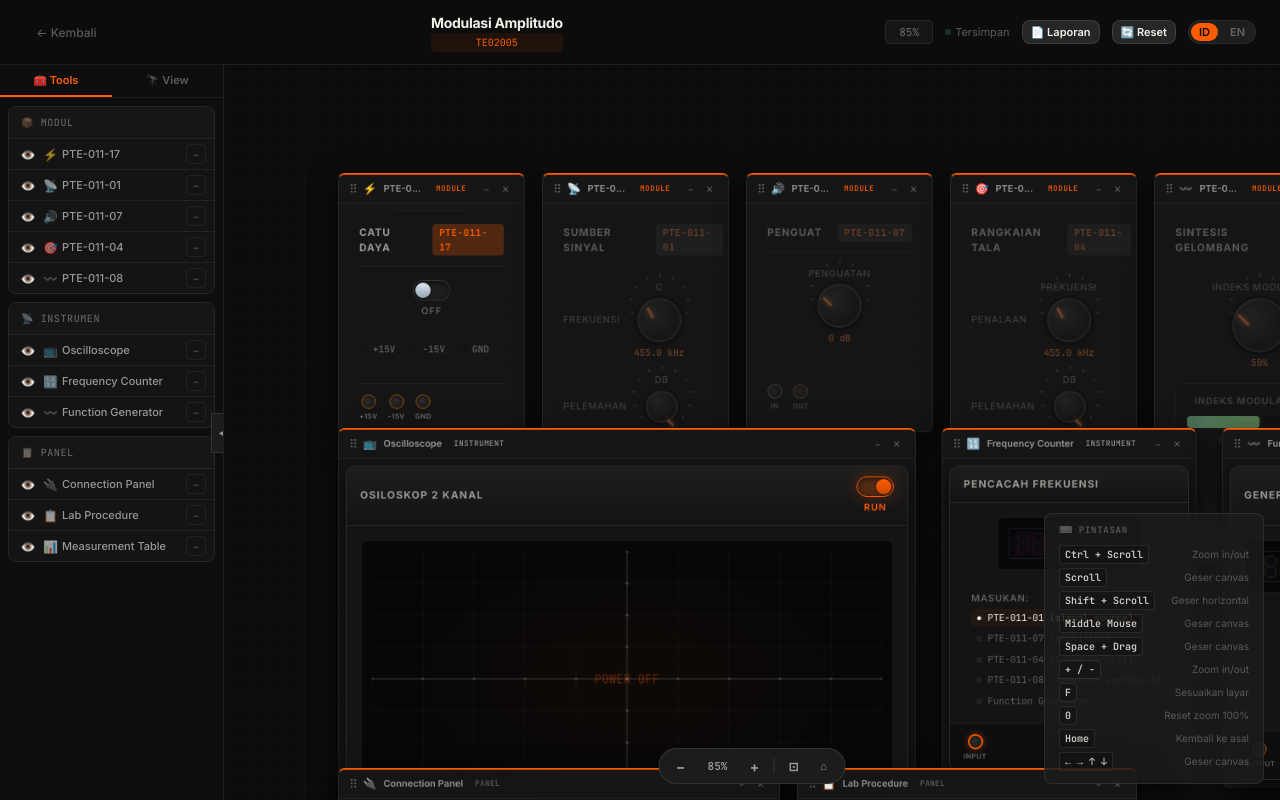
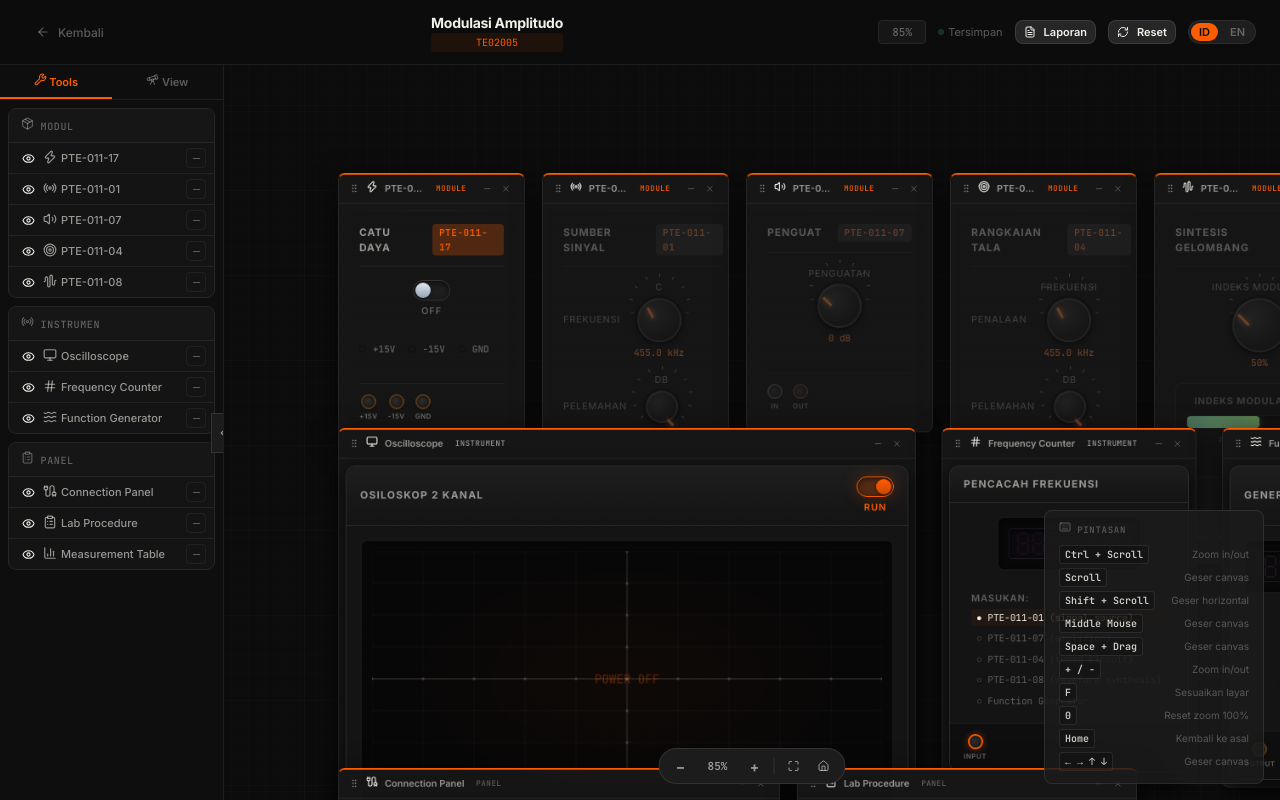
Before and after one commit to adnan-rabban/lab-siskom, a React (Vite) app: page / in a window 1280 px wide. Both pictures are taken after a click on the button 256 px from the left and 440 px from the top of the page. Built offline with nearby package versions, Linux system fonts and the light colour scheme.

Commit message:
01/05/2026

```diff
--- a/index.html
+++ b/index.html
@@ -10,6 +10,7 @@
     <link rel="icon" type="image/svg+xml" href="/favicon.svg" />
     <link rel="preconnect" href="https://fonts.googleapis.com" />
     <link rel="preconnect" href="https://fonts.gstatic.com" crossorigin />
+    <link href="https://fonts.googleapis.com/css2?family=Material+Symbols+Rounded:opsz,wght,FILL,GRAD@20..48,100..700,0..1,-50..200&display=swap" rel="stylesheet" />
     <style>
       /* Prevent FOUC */
       html { background: #0C0C0C; }
--- a/package.json
+++ b/package.json
@@ -10,6 +10,7 @@
     "preview": "vite preview"
   },
   "dependencies": {
+    "lucide-react": "^1.14.0",
     "react": "^19.2.5",
     "react-dom": "^19.2.5",
     "react-router-dom": "^7.14.2"
--- a/src/components/MeasurementTable.tsx
+++ b/src/components/MeasurementTable.tsx
@@ -1,6 +1,7 @@
 import { useMemo } from 'react';
 import { useSignalGraph } from '../engine/SignalGraphContext';
 import type { MeasurementRow } from '../engine/types';
+import { BarChart3 } from 'lucide-react';
 
 interface MeasurementTableProps {
   title: string;
@@ -164,7 +165,7 @@ export default function MeasurementTable({
             disabled={!allFilled}
             style={{ opacity: allFilled ? 1 : 0.5 }}
           >
-            📊 {t('Kirim untuk Penilaian', 'Submit for Grading')}
+            <BarChart3 size={12} /> {t('Kirim untuk Penilaian', 'Submit for Grading')}
           </button>
         </div>
       )}
--- a/src/components/ReportExporter.tsx
+++ b/src/components/ReportExporter.tsx
@@ -1,4 +1,5 @@
 import { useState, useCallback, useRef } from 'react';
+import { FileText, X, Printer } from 'lucide-react';
 
 interface ReportExporterProps {
   practicumTitle: string;
@@ -132,7 +133,7 @@ export default function ReportExporter({
         onClick={() => setShowDialog(true)}
         title={t('Unduh Laporan', 'Download Report')}
       >
-        📄 {t('Laporan', 'Report')}
+        <FileText size={12} /> {t('Laporan', 'Report')}
       </button>
 
       {showDialog && (
@@ -140,7 +141,7 @@ export default function ReportExporter({
           <div className="scorecard-modal" onClick={e => e.stopPropagation()} style={{ maxWidth: '400px' }}>
             <div className="scorecard-header">
               <h2 className="scorecard-title">{t('Ekspor Laporan', 'Export Report')}</h2>
-              <button className="scorecard-close" onClick={() => setShowDialog(false)}>✕</button>
+              <button className="scorecard-close" onClick={() => setShowDialog(false)}><X size={16} /></button>
             </div>
             <div className="scorecard-body">
               <div style={{ display: 'flex', flexDirection: 'column', gap: 'var(--sp-3)' }}>
@@ -189,7 +190,7 @@ export default function ReportExporter({
                 {t('Batal', 'Cancel')}
               </button>
               <button className="btn btn-primary" onClick={handleExport}>
-                📄 {t('Cetak Laporan', 'Print Report')}
+                <Printer size={12} /> {t('Cetak Laporan', 'Print Report')}
               </button>
             </div>
           </div>
--- a/src/components/Toast.tsx
+++ b/src/components/Toast.tsx
@@ -1,4 +1,5 @@
 import { useState, useEffect, useCallback, createContext, useContext, type ReactNode } from 'react';
+import { Info, CheckCircle, AlertTriangle, XCircle } from 'lucide-react';
 
 // ============================================================
 // Toast Notification System
@@ -69,11 +70,11 @@ function ToastItem({ toast, onDismiss }: { toast: Toast; onDismiss: () => void }
     return () => clearTimeout(timer);
   }, [toast.duration, onDismiss]);
 
-  const icons: Record<ToastType, string> = {
-    info: 'ℹ',
-    success: '✓',
-    warning: '⚠',
-    error: '✕',
+  const icons: Record<ToastType, ReactNode> = {
+    info: <Info size={14} />,
+    success: <CheckCircle size={14} />,
+    warning: <AlertTriangle size={14} />,
+    error: <XCircle size={14} />,
   };
 
   return (
--- a/src/index.css
+++ b/src/index.css
@@ -456,6 +456,19 @@ img {
 .select-none { user-select: none; -webkit-user-select: none; }
 
 /* ============================================================
+   Material Symbols Utility
+   ============================================================ */
+.material-symbols-rounded {
+  font-variation-settings: 'FILL' 1, 'wght' 400, 'GRAD' 0, 'opsz' 20;
+  font-size: inherit;
+  line-height: 1;
+  vertical-align: middle;
+  display: inline-flex;
+  align-items: center;
+  justify-content: center;
+}
+
+/* ============================================================
    Animations
    ============================================================ */
 @keyframes pulse-glow {
--- a/src/pages/LabWorkbench.tsx
+++ b/src/pages/LabWorkbench.tsx
@@ -1,7 +1,17 @@
 import {
   useEffect, useState, useMemo, useCallback, useRef,
+  type ReactNode,
 } from 'react';
 import { useNavigate, useParams } from 'react-router-dom';
+import {
+  ArrowLeft, ChevronLeft, ChevronRight,
+  Zap, Radio, Volume2, Target, AudioWaveform, Search,
+  Monitor, Hash, Waves, Cable, ClipboardList, BarChart3,
+  Package, Eye, EyeOff, Minus, Square, X,
+  ZoomIn, Maximize, RotateCcw, Lightbulb,
+  Settings, Wrench, Telescope, GripVertical, FlaskConical,
+  Home, Keyboard, Mouse, Move, RefreshCw,
+} from 'lucide-react';
 import { useSignalGraph } from '../engine/SignalGraphContext';
 import { evaluateMeasurements, type GradingResult } from '../engine/GradingEngine';
 import { amModulationConfig, amMeasurementRows } from '../practicums/amModulation';
@@ -53,7 +63,7 @@ interface WidgetMeta {
   id: string;
   label: string;
   category: 'module' | 'instrument' | 'panel';
-  icon: string;
+  icon: ReactNode;
   defaultPos: WidgetPosition;
   width: number;
 }
@@ -85,7 +95,7 @@ function buildDefaultLayout(config: PracticumConfig): WidgetMeta[] {
     id: 'instrument-oscilloscope',
     label: 'Oscilloscope',
     category: 'instrument',
-    icon: '📺',
+    icon: <Monitor size={14} />,
     defaultPos: { x: ix, y: instY },
     width: 680,
   });
@@ -97,7 +107,7 @@ function buildDefaultLayout(config: PracticumConfig): WidgetMeta[] {
         id: `instrument-freq-${inst.nodeId}`,
         label: inst.label,
         category: 'instrument',
-        icon: '🔢',
+        icon: <Hash size={14} />,
         defaultPos: { x: ix, y: instY },
         width: 300,
       });
@@ -107,7 +117,7 @@ function buildDefaultLayout(config: PracticumConfig): WidgetMeta[] {
         id: `instrument-fgen-${inst.nodeId}`,
         label: inst.label,
         category: 'instrument',
-        icon: '〰️',
+        icon: <Waves size={14} />,
         defaultPos: { x: ix, y: instY },
         width: 300,
       });
@@ -118,24 +128,24 @@ function buildDefaultLayout(config: PracticumConfig): WidgetMeta[] {
   // Panels row
   const panelY = 780;
   layout.push(
-    { id: 'panel-connections', label: 'Connection Panel', category: 'panel', icon: '🔌', defaultPos: { x: 40, y: panelY }, width: 520 },
-    { id: 'panel-procedure', label: 'Lab Procedure', category: 'panel', icon: '📋', defaultPos: { x: 580, y: panelY }, width: 400 },
-    { id: 'panel-measurements', label: 'Measurement Table', category: 'panel', icon: '📊', defaultPos: { x: 40, y: 1160 }, width: 940 },
+    { id: 'panel-connections', label: 'Connection Panel', category: 'panel', icon: <Cable size={14} />, defaultPos: { x: 40, y: panelY }, width: 520 },
+    { id: 'panel-procedure', label: 'Lab Procedure', category: 'panel', icon: <ClipboardList size={14} />, defaultPos: { x: 580, y: panelY }, width: 400 },
+    { id: 'panel-measurements', label: 'Measurement Table', category: 'panel', icon: <BarChart3 size={14} />, defaultPos: { x: 40, y: 1160 }, width: 940 },
   );
 
   return layout;
 }
 
-function moduleIcon(type: string) {
+function moduleIcon(type: string): ReactNode {
   switch (type) {
-    case 'power-supply': return '⚡';
-    case 'signal-source': return '📡';
-    case 'amplifier': return '🔊';
-    case 'tuned-circuit': return '🎯';
-    case 'waveform-synthesis': return '〰️';
-    case 'detector': return '🔍';
-    case 'fm-modulator': return '📻';
-    default: return '📦';
+    case 'power-supply': return <Zap size={14} />;
+    case 'signal-source': return <Radio size={14} />;
+    case 'amplifier': return <Volume2 size={14} />;
+    case 'tuned-circuit': return <Target size={14} />;
+    case 'waveform-synthesis': return <AudioWaveform size={14} />;
+    case 'detector': return <Search size={14} />;
+    case 'fm-modulator': return <Waves size={14} />;
+    default: return <Package size={14} />;
   }
 }
 
@@ -691,7 +701,7 @@ export default function LabWorkbench() {
         <div style={{ textAlign: 'center' }}>
           <h2 style={{ color: 'var(--text-secondary)' }}>Practicum not found</h2>
           <button className="btn btn-primary" onClick={() => navigate('/')} style={{ marginTop: 16 }}>
-            ← Back to Home
+            <ArrowLeft size={14} /> Back to Home
           </button>
         </div>
       </div>
@@ -708,7 +718,7 @@ export default function LabWorkbench() {
       {/* ── Topbar ── */}
       <header className="workbench-header canvas-header">
         <button className="workbench-back-btn" onClick={() => navigate('/')}>
-          ← {t('Kembali', 'Back')}
+          <ArrowLeft size={14} /> {t('Kembali', 'Back')}
         </button>
         <div className="workbench-title-section">
           <div className="workbench-title">{t(config.titleId, config.title)}</div>
@@ -728,7 +738,7 @@ export default function LabWorkbench() {
             t={t}
           />
           <button className="btn btn-secondary btn-sm" onClick={handleResetLayout} title="Reset">
-            🔄 Reset
+            <RefreshCw size={12} /> Reset
           </button>
           <div className="lang-toggle">
             <button className={`lang-option ${state.language === 'id' ? 'active' : ''}`}
@@ -749,7 +759,7 @@ export default function LabWorkbench() {
             onClick={() => setToolbarOpen(p => !p)}
             title={toolbarOpen ? 'Collapse' : 'Expand toolbar'}
           >
-            {toolbarOpen ? '◀' : '▶'}
+            {toolbarOpen ? <ChevronLeft size={14} /> : <ChevronRight size={14} />}
           </button>
 
           {toolbarOpen && (
@@ -758,17 +768,17 @@ export default function LabWorkbench() {
                 <button
                   className={`canvas-sidebar-tab ${toolbarTab === 'tools' ? 'active' : ''}`}
                   onClick={() => setToolbarTab('tools')}
-                >🧰 Tools</button>
+                ><Wrench size={13} /> Tools</button>
                 <button
                   className={`canvas-sidebar-tab ${toolbarTab === 'view' ? 'active' : ''}`}
                   onClick={() => setToolbarTab('view')}
-                >🔭 View</button>
+                ><Telescope size={13} /> View</button>
               </div>
 
               {toolbarTab === 'tools' && (
                 <div className="canvas-sidebar-body">
                   <div className="canvas-tool-group">
-                    <div className="canvas-tool-group-label">📦 {t('Modul', 'Modules')}</div>
+                    <div className="canvas-tool-group-label"><Package size={13} /> {t('Modul', 'Modules')}</div>
                     {moduleWidgets.map(m => (
                       <ToolbarItem
                         key={m.id}
@@ -788,7 +798,7 @@ export default function LabWorkbench() {
                   </div>
 
                   <div className="canvas-tool-group">
-                    <div className="canvas-tool-group-label">📡 {t('Instrumen', 'Instruments')}</div>
+                    <div className="canvas-tool-group-label"><Radio size={13} /> {t('Instrumen', 'Instruments')}</div>
                     {instrumentWidgets.map(m => (
                       <ToolbarItem
                         key={m.id}
@@ -808,7 +818,7 @@ export default function LabWorkbench() {
                   </div>
 
                   <div className="canvas-tool-group">
-                    <div className="canvas-tool-group-label">📋 {t('Panel', 'Panels')}</div>
+                    <div className="canvas-tool-group-label"><ClipboardList size={13} /> {t('Panel', 'Panels')}</div>
                     {panelWidgets.map(m => (
                       <ToolbarItem
                         key={m.id}
@@ -832,7 +842,7 @@ export default function LabWorkbench() {
               {toolbarTab === 'view' && (
                 <div className="canvas-sidebar-body">
                   <div className="canvas-tool-group">
-                    <div className="canvas-tool-group-label">🔍 {t('Zoom', 'Zoom')}</div>
+                    <div className="canvas-tool-group-label"><ZoomIn size={13} /> {t('Zoom', 'Zoom')}</div>
                     <div className="canvas-zoom-controls">
                       <button className="canvas-zoom-btn" onClick={() => setZoom(z => Math.min(z * 1.2, 2.5))}>+</button>
                       <span className="canvas-zoom-label">{Math.round(zoom * 100)}%</span>
@@ -846,26 +856,26 @@ export default function LabWorkbench() {
                     </div>
                   </div>
                   <div className="canvas-tool-group">
-                    <div className="canvas-tool-group-label">⚙️ {t('Layout', 'Layout')}</div>
+                    <div className="canvas-tool-group-label"><Settings size={13} /> {t('Layout', 'Layout')}</div>
                     <div className="canvas-view-btns">
                       <button className="canvas-view-btn danger" onClick={handleResetLayout}>
-                        🔄 {t('Reset Layout', 'Reset Layout')}
+                        <RotateCcw size={12} /> {t('Reset Layout', 'Reset Layout')}
                       </button>
                     </div>
                   </div>
                   <div className="canvas-tool-group">
-                    <div className="canvas-tool-group-label">💡 {t('Tips', 'Tips')}</div>
+                    <div className="canvas-tool-group-label"><Lightbulb size={13} /> {t('Tips', 'Tips')}</div>
                     <div className="canvas-tips">
-                      <p>🖱️ <b>Ctrl+Scroll</b> — {t('Zoom in/out', 'Zoom in/out')}</p>
-                      <p>🖱️ <b>Scroll</b> — {t('Geser kanvas', 'Pan canvas')}</p>
-                      <p>🖱️ <b>Shift+Scroll</b> — {t('Geser horizontal', 'Pan horizontal')}</p>
-                      <p>🖱️ <b>{t('Klik tengah', 'Middle click')}</b> — {t('Geser kanvas', 'Pan canvas')}</p>
-                      <p>⌨️ <b>Space+Drag</b> — {t('Geser kanvas', 'Pan canvas')}</p>
-                      <p>⌨️ <b>F</b> — {t('Sesuaikan layar', 'Fit screen')}</p>
-                      <p>⌨️ <b>0</b> — {t('Reset zoom 100%', 'Reset zoom 100%')}</p>
-                      <p>⌨️ <b>+/−</b> — {t('Zoom in/out', 'Zoom in/out')}</p>
-                      <p>⌨️ <b>← → ↑ ↓</b> — {t('Geser kanvas', 'Pan canvas')}</p>
-                      <p>⠿ {t('Drag header widget untuk pindah', 'Drag widget header to move')}</p>
+                      <p><Mouse size={12} /> <b>Ctrl+Scroll</b> — {t('Zoom in/out', 'Zoom in/out')}</p>
+                      <p><Mouse size={12} /> <b>Scroll</b> — {t('Geser kanvas', 'Pan canvas')}</p>
+                      <p><Mouse size={12} /> <b>Shift+Scroll</b> — {t('Geser horizontal', 'Pan horizontal')}</p>
+                      <p><Mouse size={12} /> <b>{t('Klik tengah', 'Middle click')}</b> — {t('Geser kanvas', 'Pan canvas')}</p>
+                      <p><Keyboard size={12} /> <b>Space+Drag</b> — {t('Geser kanvas', 'Pan canvas')}</p>
+                      <p><Keyboard size={12} /> <b>F</b> — {t('Sesuaikan layar', 'Fit screen')}</p>
+                      <p><Keyboard size={12} /> <b>0</b> — {t('Reset zoom 100%', 'Reset zoom 100%')}</p>
+                      <p><Keyboard size={12} /> <b>+/−</b> — {t('Zoom in/out', 'Zoom in/out')}</p>
+                      <p><Keyboard size={12} /> <b>← → ↑ ↓</b> — {t('Geser kanvas', 'Pan canvas')}</p>
+                      <p><Move size={12} /> {t('Drag header widget untuk pindah', 'Drag widget header to move')}</p>
                     </div>
                   </div>
                 </div>
@@ -925,7 +935,7 @@ export default function LabWorkbench() {
                     onPointerDown={e => startWidgetDrag(e, meta.id, meta)}
                   >
                     <div className="canvas-widget-header-left">
-                      <span className="canvas-widget-drag-grip">⠿</span>
+                      <span className="canvas-widget-drag-grip"><GripVertical size={12} /></span>
                       <span className="canvas-widget-icon">{meta.icon}</span>
                       <span className="canvas-widget-title">{meta.label}</span>
                       <span className={`canvas-widget-cat canvas-widget-cat-${meta.category}`}>
@@ -939,7 +949,7 @@ export default function LabWorkbench() {
                         onPointerDown={e => e.stopPropagation()}
                         onClick={() => toggleMinimized(meta.id)}
                       >
-                        {isMin ? '□' : '−'}
+                        {isMin ? <Square size={11} /> : <Minus size={11} />}
                       </button>
                       <button
                         className="canvas-widget-btn canvas-widget-btn-close"
@@ -947,7 +957,7 @@ export default function LabWorkbench() {
                         onPointerDown={e => e.stopPropagation()}
                         onClick={() => hideWidget(meta.id)}
                       >
-                        ✕
+                        <X size={11} />
                       </button>
                     </div>
                   </div>
@@ -966,7 +976,7 @@ export default function LabWorkbench() {
           {/* Canvas hint when empty */}
           {widgetMetas.every(m => hiddenWidgets.has(m.id)) && (
             <div className="canvas-empty-hint">
-              <div>🧪</div>
+              <div><FlaskConical size={32} /></div>
               <p>{t('Semua widget tersembunyi', 'All widgets hidden')}</p>
               <p style={{ fontSize: '0.75rem', color: 'var(--text-muted)', marginTop: 4 }}>
                 {t('Gunakan toolbar kiri untuk menampilkan kembali', 'Use the left toolbar to show them')}
@@ -986,13 +996,13 @@ export default function LabWorkbench() {
             </span>
             <button className="canvas-nav-btn" title="Zoom In (+)" onClick={() => setZoom(z => Math.min(z * 1.2, 2.5))}>+</button>
             <div style={{ width: 1, height: 16, background: 'var(--border-medium)', margin: '0 2px' }} />
-            <button className="canvas-nav-btn" title={t('Sesuaikan Layar (F)', 'Fit Screen (F)')} onClick={handleFitToScreen} style={{ fontSize: 12 }}>⊡</button>
-            <button className="canvas-nav-btn" title={t('Reset Tampilan (Home)', 'Reset View (Home)')} onClick={() => { setZoom(0.85); setPan({ x: 80, y: 40 }); }} style={{ fontSize: 11 }}>⌂</button>
+            <button className="canvas-nav-btn" title={t('Sesuaikan Layar (F)', 'Fit Screen (F)')} onClick={handleFitToScreen}><Maximize size={12} /></button>
+            <button className="canvas-nav-btn" title={t('Reset Tampilan (Home)', 'Reset View (Home)')} onClick={() => { setZoom(0.85); setPan({ x: 80, y: 40 }); }}><Home size={12} /></button>
           </div>
 
           {/* ── Shortcut HUD ── */}
           <div className="canvas-shortcut-hud">
-            <div className="canvas-shortcut-hud-title">⌨ {t('Pintasan', 'Shortcuts')}</div>
+            <div className="canvas-shortcut-hud-title"><Keyboard size={12} /> {t('Pintasan', 'Shortcuts')}</div>
             {[
               ['Ctrl + Scroll', t('Zoom in/out', 'Zoom in/out')],
               ['Scroll', t('Geser canvas', 'Pan canvas')],
@@ -1044,7 +1054,7 @@ function ToolbarItem({
         onClick={hidden ? onShow : onHide}
         title={hidden ? 'Show widget' : 'Hide widget'}
       >
-        {hidden ? '👁️‍🗨️' : '👁️'}
+        {hidden ? <EyeOff size={13} /> : <Eye size={13} />}
       </button>
       <button className="canvas-tool-name" onClick={onFocus} disabled={hidden} title="Focus on widget">
         <span className="canvas-tool-icon">{meta.icon}</span>
@@ -1056,7 +1066,7 @@ function ToolbarItem({
           onClick={onMinToggle}
           title={minimized ? 'Restore' : 'Minimize'}
         >
-          {minimized ? '□' : '−'}
+          {minimized ? <Square size={11} /> : <Minus size={11} />}
         </button>
       )}
     </div>
--- a/src/pages/Landing.tsx
+++ b/src/pages/Landing.tsx
@@ -1,5 +1,6 @@
 import { useRef, useEffect, useCallback } from 'react';
 import { useNavigate } from 'react-router-dom';
+import { Zap } from 'lucide-react';
 import type { PracticumConfig } from '../engine/types';
 import { amModulationConfig } from '../practicums/amModulation';
 import { demodulationConfig } from '../practicums/demodulation';
@@ -152,7 +153,7 @@ export default function Landing() {
         {/* Hero Section */}
         <header className="landing-header">
           <div className="landing-badge">
-            <span style={{ fontSize: '14px' }}>⚡</span>
+            <Zap size={14} />
             Virtual Engineering Laboratory
           </div>
           <h1 className="landing-title">
```
Also changed, not shown: src/components/ConnectionPanel.tsx (+4 -3 lines), src/components/Icon.tsx (added, +28 -0 lines), src/components/ScoreCard.tsx (+5 -4 lines), src/components/StepGuide.tsx (+4 -3 lines), 1 other file (tests, documents, lock files or other folders).
